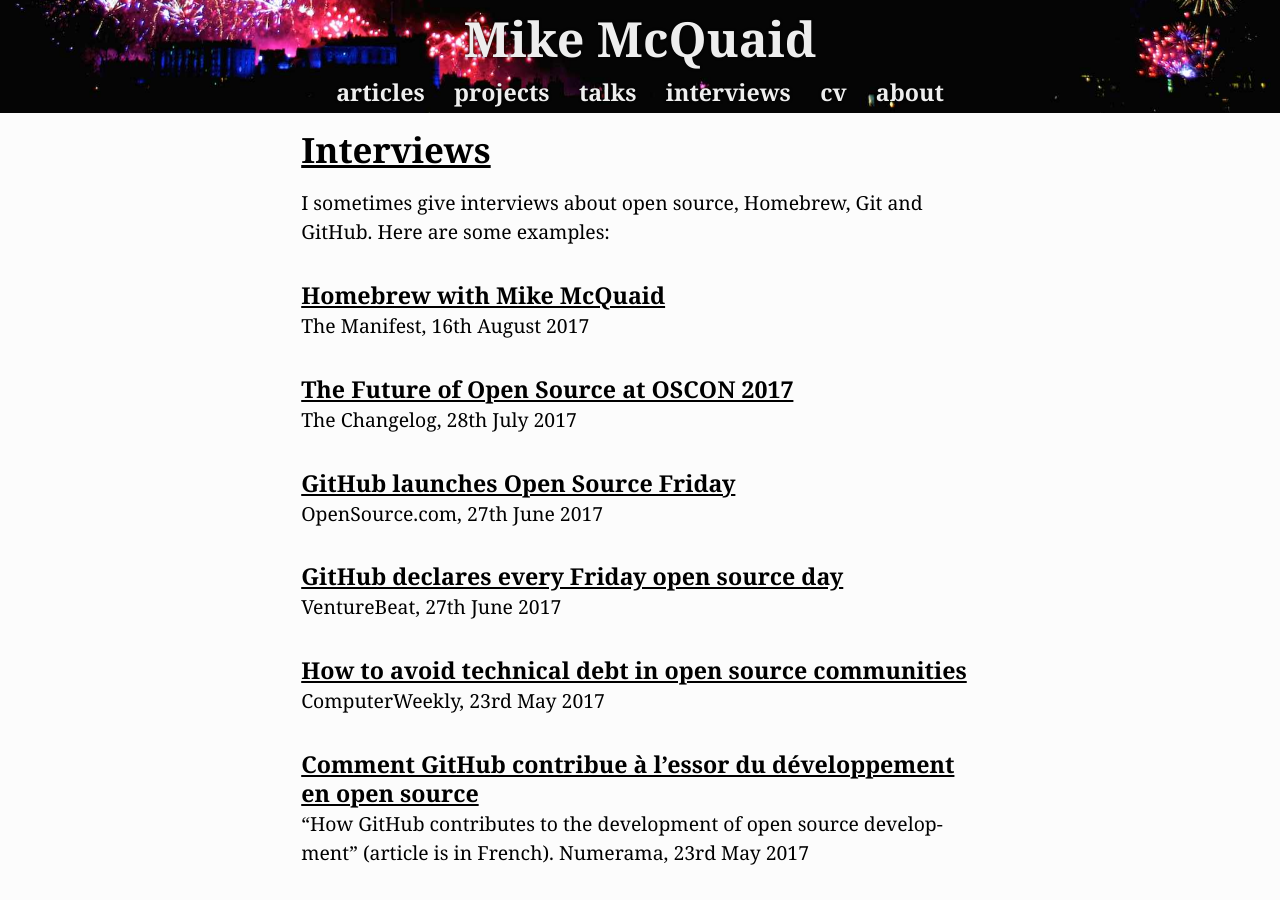
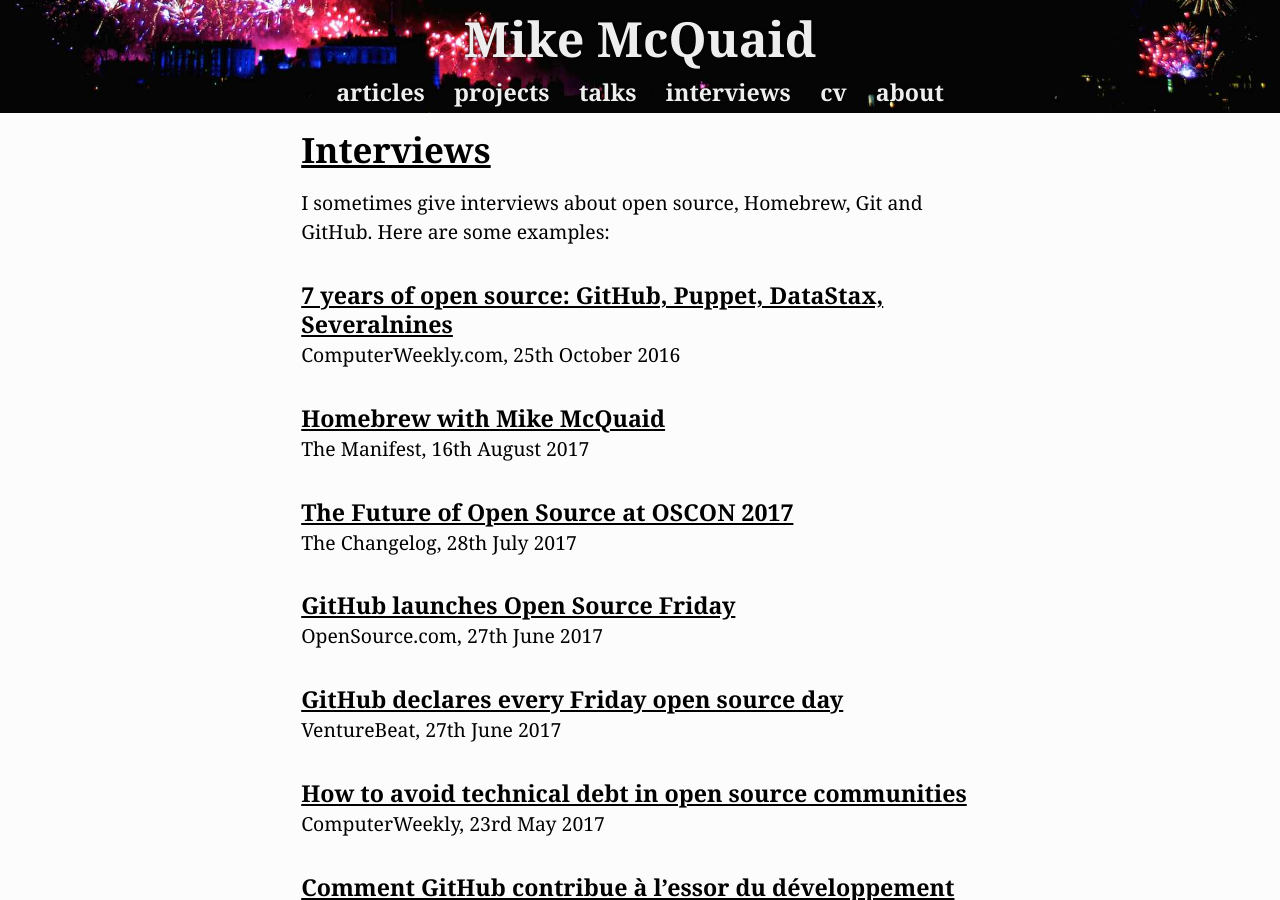
Before and after one commit to MikeMcQuaid/mikemcquaid.com, a Jekyll site: the page built from interviews.md, in a window 1280 px wide and 900 px high. Built offline with Jekyll 4.4.1, drawn with Linux system fonts in a browser that asks for light colours.

Commit message:
interviews: add more press.

```diff
--- a/interviews.md
+++ b/interviews.md
@@ -4,6 +4,9 @@
 redirect_from: /press
 ---
 I sometimes give interviews about open source, Homebrew, Git and GitHub. Here are some examples:
+
+#### [7 years of open source: GitHub, Puppet, DataStax, Severalnines](http://www.computerweekly.com/blog/Open-Source-Insider/7-years-of-open-source-GitHub-Puppet)
+ComputerWeekly.com, 25th October 2016
 
 #### [Homebrew with Mike McQuaid](https://manifest.fm/1)
 The Manifest, 16th August 2017
```
